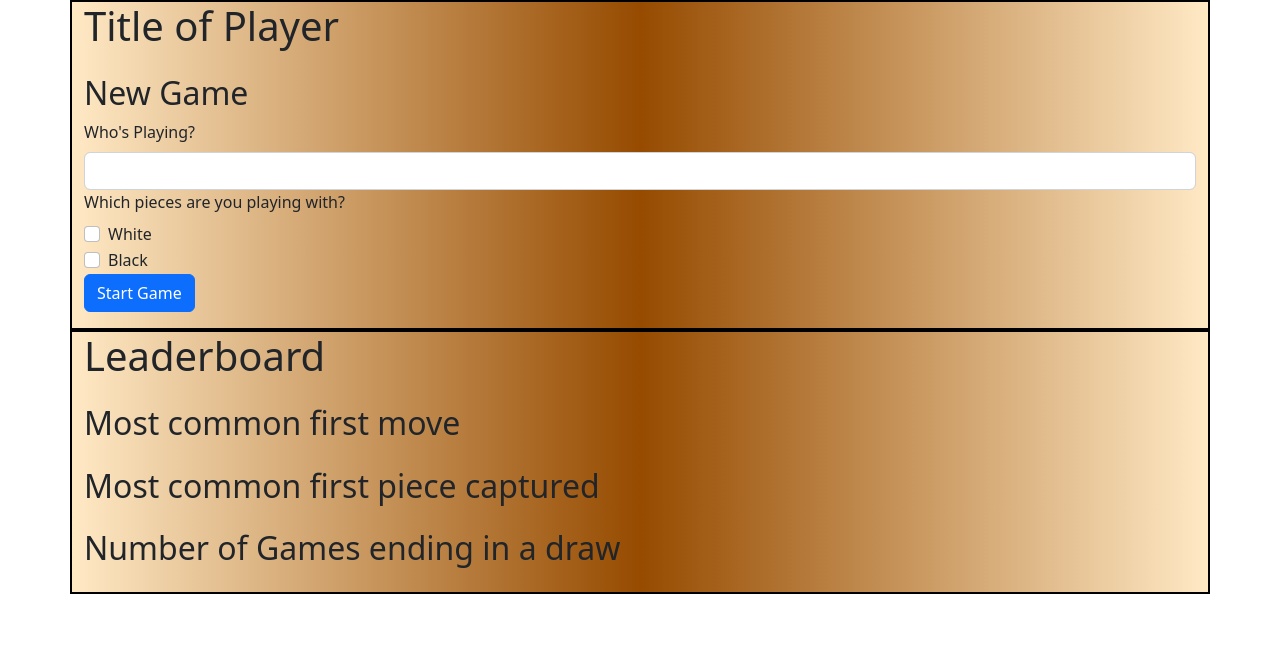
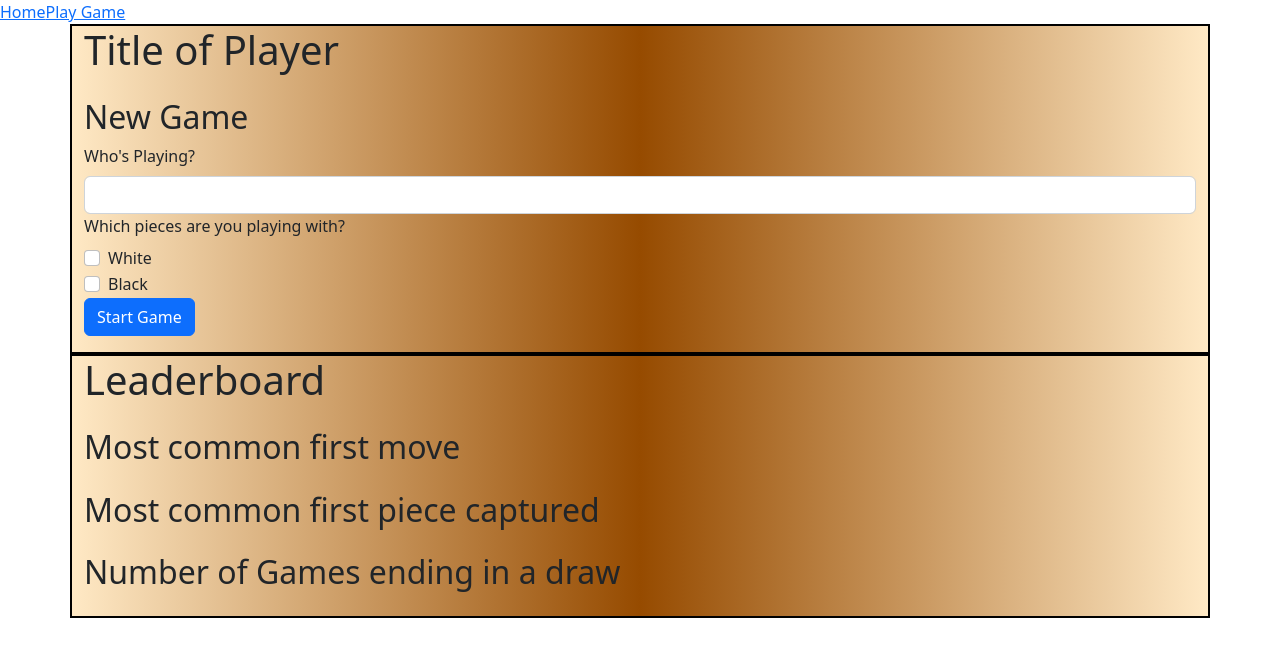
Before and after one commit to 2023-spring-adv-fe-tuth/tca-chess, a React (Create React App) app: page / in a window 1280 px wide. Shown: the top 656 px of the page. Built offline with nearby package versions, Linux system fonts and the light colour scheme.

Commit message:
Router, Routes, and Route

```diff
--- a/src/App.js
+++ b/src/App.js
@@ -1,12 +1,24 @@
 import './App.css';
 import './styles.css';
-//import GameinPlay from './GameinPlay';
+import { Link, BrowserRouter as Router, Route, Routes } from 'react-router-dom';
 import Home from './Home';
-
+import GameinPlay from './GameinPlay';
 
 function App() {
   return (
-    <Home></Home>
+    <Router>
+      <Link to="/">Home</Link>
+      <Link to="/gameinplay">Play Game</Link>
+
+      <Routes>
+        <Route path="/" element={<Home/>}></Route>
+      </Routes>
+
+      <Routes>
+        <Route path="/gameinplay" element={<GameinPlay/>}></Route>
+      </Routes>
+
+    </Router>
   );
 
 }
```
